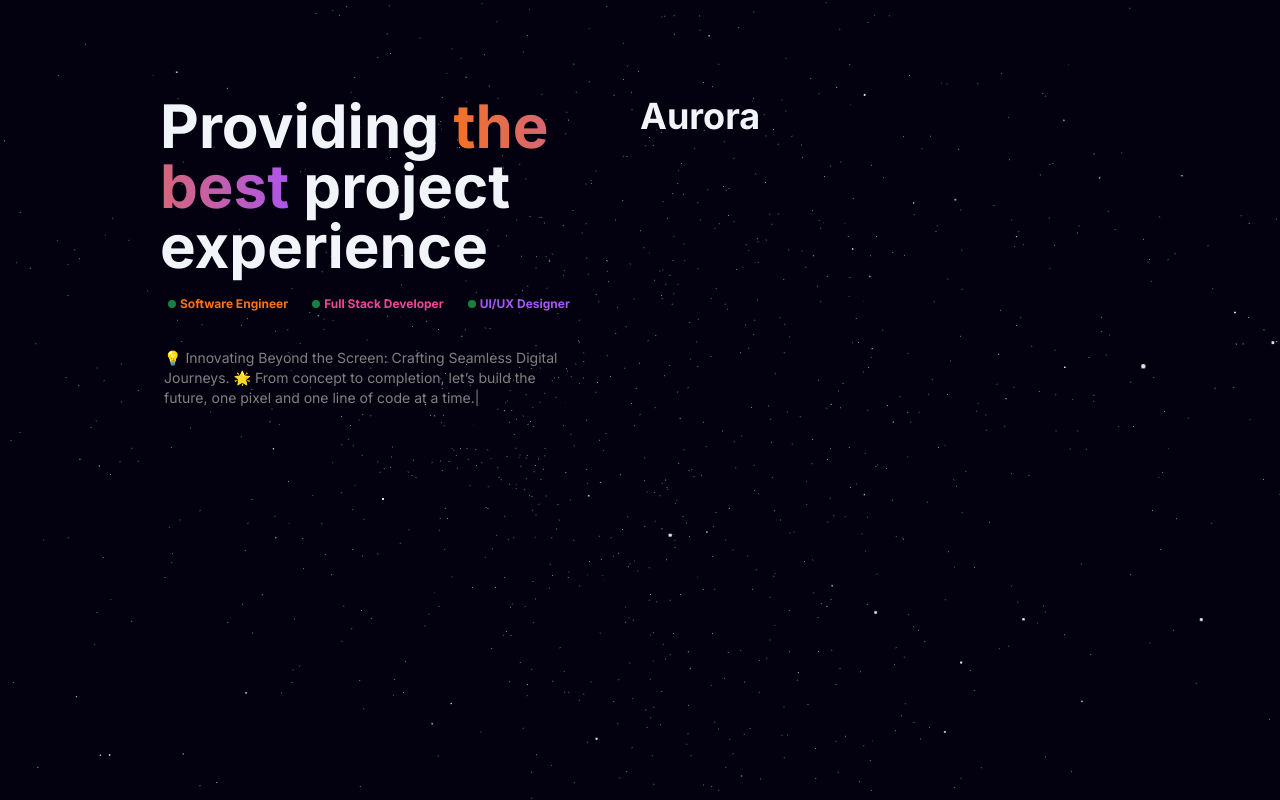
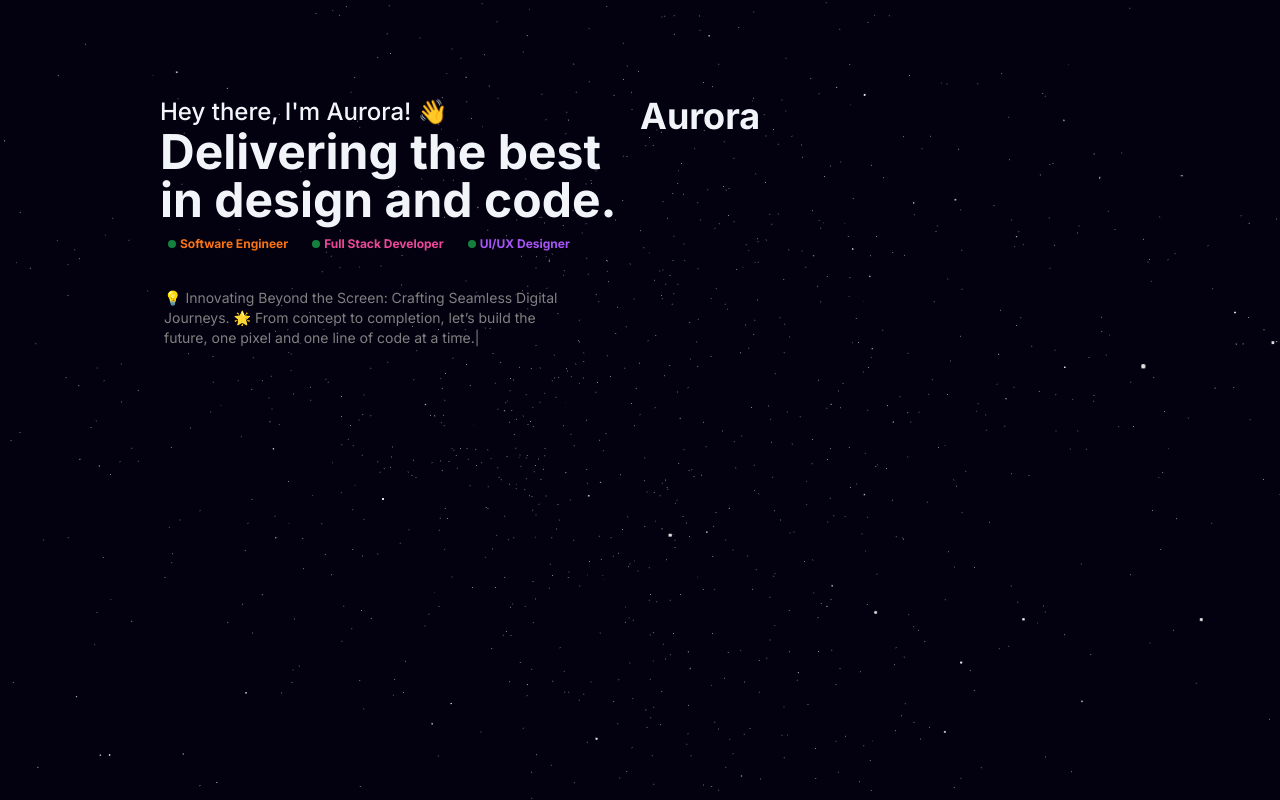
Before and after one commit to devstar969/devstar-portfolio, a Next.js app: page / in a window 1280 px wide. Built offline with nearby package versions, Linux system fonts and the light colour scheme.

Commit message:
feat: improve hero title

```diff
--- a/src/app/components/HeroTitle.tsx
+++ b/src/app/components/HeroTitle.tsx
@@ -1,22 +1,47 @@
-'use client'
+"use client";
 
 import { motion } from "framer-motion";
 import { slideInFromLeft } from "../utils/motion";
 
 export default function HeroTitle() {
     return (
+        <div>
+            {/* <motion.h1
+                variants={slideInFromLeft(0.5)}
+                initial="hidden"
+                animate="visible"
+                className="text-4xl sm:text-xl text-center lg:text-start"
+            >
+                Hi, I'm Alvin!
+            </motion.h1> */}
             <motion.h1
                 variants={slideInFromLeft(0.5)}
                 initial="hidden"
                 animate="visible"
-        className="text-5xl sm:text-6xl font-bold text-center lg:text-start mb-4"
+                className="text-lg sm:text-xl md:text-2xl font-medium text-center lg:text-start"
             >
-        Providing
-        <span className="text-transparent bg-clip-text bg-gradient-to-r from-orange-500 to-purple-500">
+                Hey there, I'm Aurora! 👋
+            </motion.h1>
+            <motion.h1
+                variants={slideInFromLeft(0.6)}
+                initial="hidden"
+                animate="visible"
+                className="text-4xl sm:text-5xl lg:text-5xl 2xl:text-6xl font-bold text-center lg:text-start"
+            >
+                Delivering
+                <span className="gradient-accent">
                     {" "}
                     the best{" "}
                 </span>
-        project experience
             </motion.h1>
+            <motion.h1
+                variants={slideInFromLeft(0.7)}
+                initial="hidden"
+                animate="visible"
+                className="text-4xl sm:text-5xl lg:text-5xl 2xl:text-6xl font-bold text-center lg:text-start mb-2"
+            >
+                in design and code.
+            </motion.h1>
+        </div>
     );
 }
```
Lines whose indentation alone changed are shown as unchanged.
